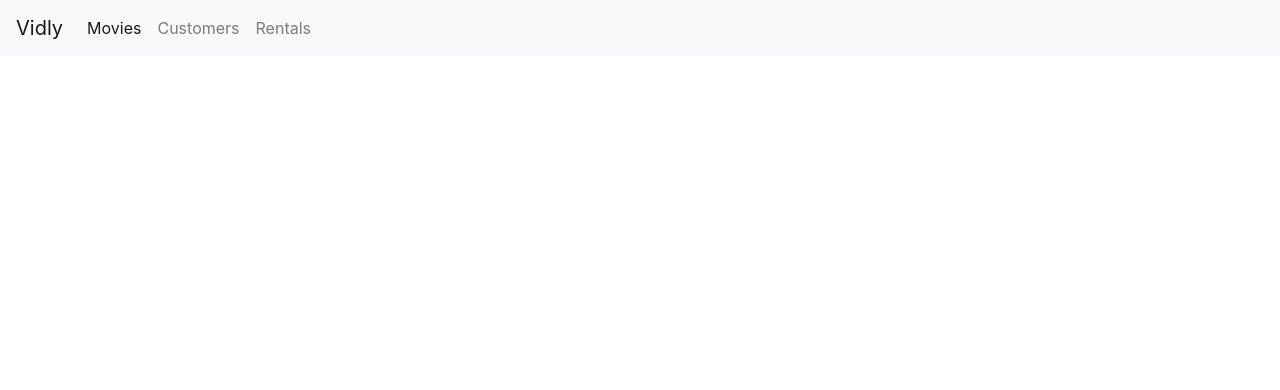
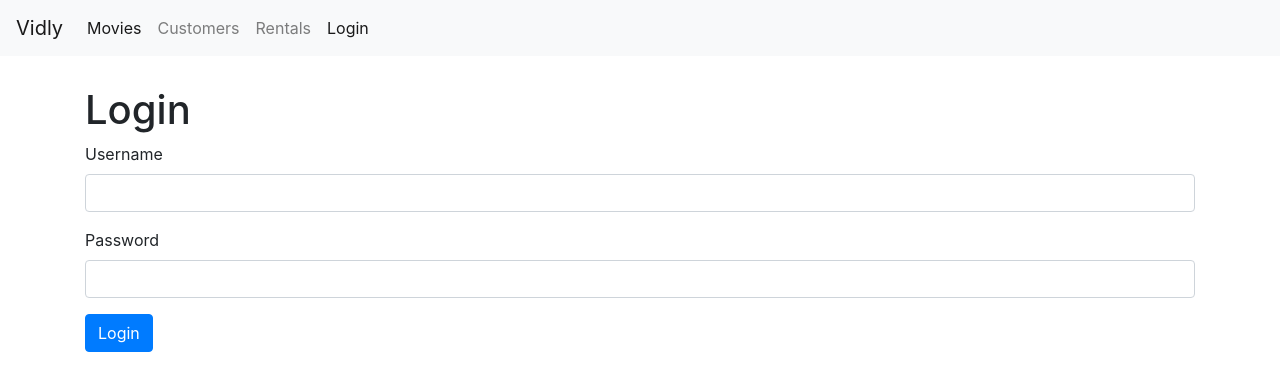
Before and after one commit to pleycothh/Vidly_React_Movie_App, a React (Create React App) app: page /login in a window 1280 px wide. Before the commit this address led to /not-found. Shown: the top 390 px of the page. Built offline with nearby package versions, Linux system fonts and the light colour scheme.

Commit message:
add basic login form

```diff
--- a/src/App.js
+++ b/src/App.js
@@ -1,10 +1,12 @@
 import React, { Component } from 'react'
 import { Route, Redirect, Switch } from 'react-router-dom'
 import Movies from './components/movies'
+import MovieForm from './components/movieForm'
 import Customers from './components/customers'
 import Rentals from './components/rentals'
 import NotFound from './components/notFound'
 import NavBar from './components/navBar'
+import LoginForm from './components/loginForm'
 import './App.css'
 
 class App extends Component {
@@ -14,6 +16,8 @@
         <NavBar />
         <main className="container">
           <Switch>
+            <Route path="/login" component={LoginForm} />
+            <Route path="/movies/:id" component={MovieForm} />
             <Route path="/movies" component={Movies} />
             <Route path="/customers" component={Customers} />
             <Route path="/rentals" component={Rentals} />
--- /dev/null
+++ b/src/components/loginForm.jsx
@@ -0,0 +1,25 @@
+import React, { Component } from "react";
+
+class LoginForm extends Component {
+  //state = {  }
+  render() {
+    return (
+      <div>
+        <h1>Login</h1>
+        <form>
+          <div className="form-group">
+            <label htmlFor="username">Username</label>
+            <input id="username" type="text" className="form-control" />
+          </div>
+          <div className="form-group">
+            <label htmlFor="password">Password</label>
+            <input id="password" type="text" className="form-control" />
+          </div>
+          <button className="btn btn-primary">Login</button>
+        </form>
+      </div>
+    );
+  }
+}
+
+export default LoginForm;
--- a/src/components/movieForm.jsx
+++ b/src/components/movieForm.jsx
@@ -1,7 +1,17 @@
-import React from 'react'
+import React from "react";
 
-const MovieForm = () => {
-  return <h1>Movie Form</h1>
-}
+const MovieForm = ({ match, history }) => {
+  return (
+    <div>
+      <h1>Movie Form{match.params.id}</h1>
+      <button
+        className="btn btn-primary"
+        onClick={() => history.push("/movies")}
+      >
+        Save
+      </button>
+    </div>
+  );
+};
 
-export default MovieForm
+export default MovieForm;
--- a/src/components/moviesTable.jsx
+++ b/src/components/moviesTable.jsx
@@ -1,23 +1,29 @@
-import React, { Component } from 'react'
-import Table from './common/table'
-
-import Like from './common/like'
+import React, { Component } from "react";
+import Table from "./common/table";
+import Like from "./common/like";
+import { Link } from "react-router-dom";
 
 /// promote function to class
 class MoviesTable extends Component {
   columns = [
-    { path: 'title', label: 'Title' },
-    { path: 'genre.name', label: 'Genre' },
-    { path: 'numberInStock', label: 'Stock' },
-    { path: 'dailyRentalRate', label: 'Rate' },
     {
-      key: 'like',
+      path: "title",
+      label: "Title",
+      content: (movie) => (
+        <Link to={`/movies/${movie._id}`}>{movie.title}</Link>
+      ),
+    },
+    { path: "genre.name", label: "Genre" },
+    { path: "numberInStock", label: "Stock" },
+    { path: "dailyRentalRate", label: "Rate" },
+    {
+      key: "like",
       content: (movie) => (
         <Like liked={movie.liked} onClick={() => this.props.onLike(movie)} />
       ),
     },
     {
-      key: 'delete',
+      key: "delete",
       content: (movie) => (
         <button
           onClick={() => this.props.onDelete(movie)}
@@ -27,10 +33,10 @@
         </button>
       ),
     },
-  ]
+  ];
 
   render() {
-    const { movies, onSort, sortColumn } = this.props
+    const { movies, onSort, sortColumn } = this.props;
 
     return (
       <Table
@@ -39,8 +45,8 @@
         sortColumn={sortColumn}
         onSort={onSort}
       ></Table>
-    )
+    );
   }
 }
 
-export default MoviesTable
+export default MoviesTable;
--- a/src/components/navBar.jsx
+++ b/src/components/navBar.jsx
@@ -29,6 +29,9 @@
           <NavLink className="nav-item nav-link" to="/rentals">
             Rentals
           </NavLink>
+          <NavLink className="nav-item nav-link" to="/login">
+            Login
+          </NavLink>
         </div>
       </div>
     </nav>
```
